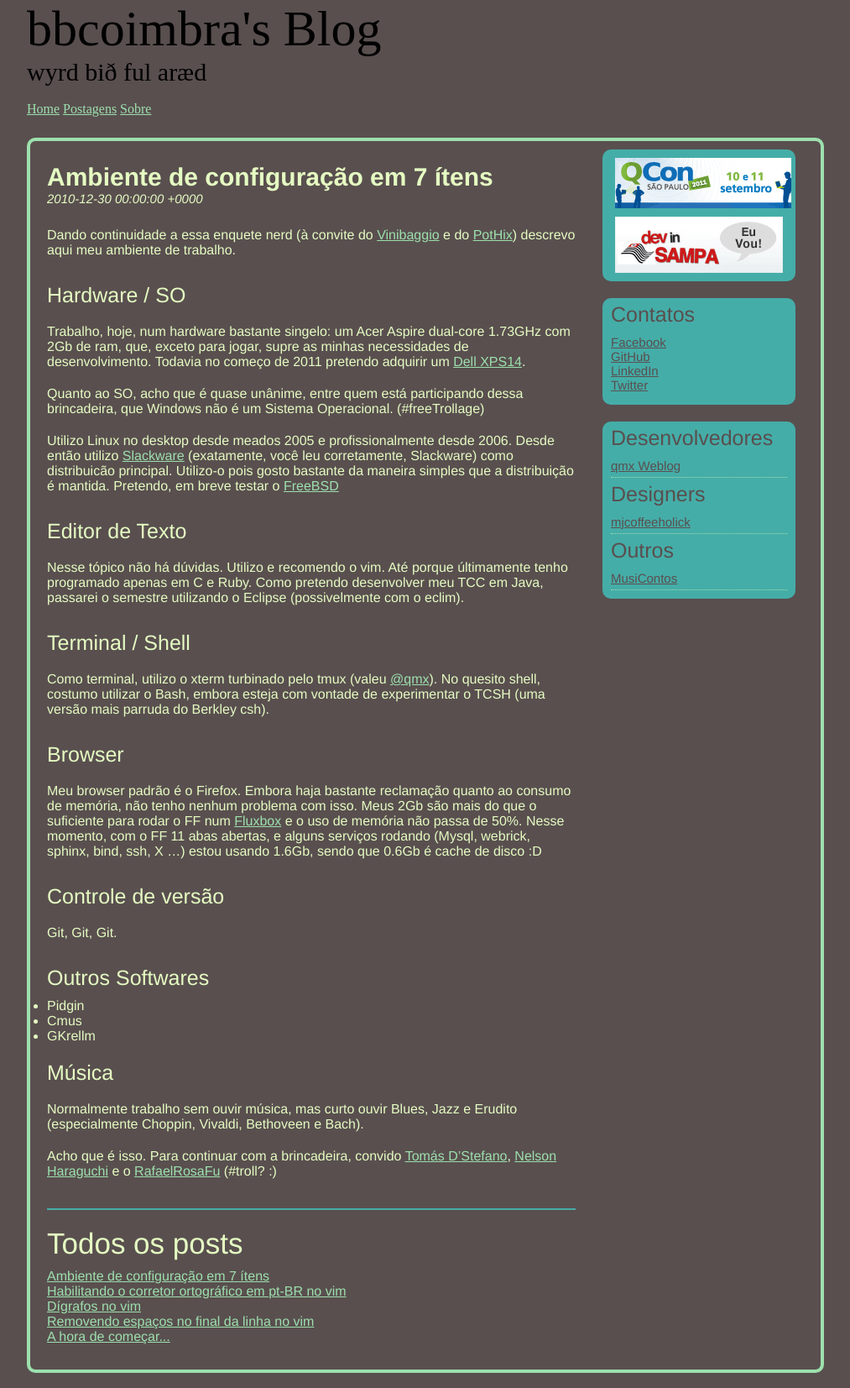
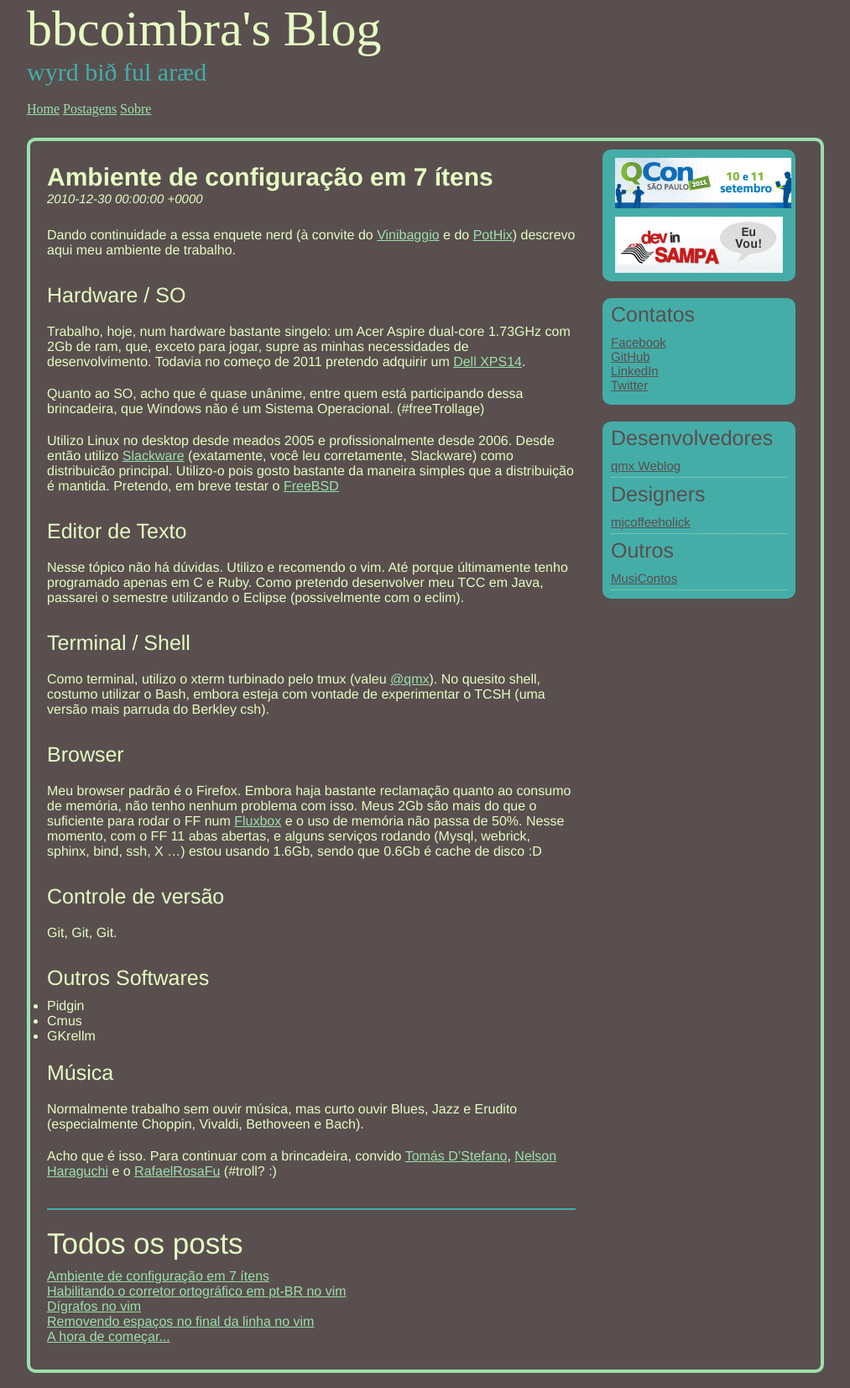
Before and after one commit to bbcoimbra/bbcoimbra.github.com, a Jekyll site: the page built from index.html, in a window 1280 px wide. Shown: the whole page at 84% size, without its empty margins (133-1146 px from the left). Built offline with Jekyll 4.4.1, drawn with Linux system fonts in a browser that asks for light colours; Markdown is read by kramdown in place of the engine named in the settings.

Commit message:
file update

```diff
--- a/stylesheets/style.css
+++ b/stylesheets/style.css
@@ -225,48 +225,48 @@ img { display: block; }
 /* line 20, ../_sass/style.scss */
 #header { -webkit-border-radius: 10px; -moz-border-radius: 10px; border-radius: 10px; margin-bottom: 20px; }
 /* line 23, ../_sass/style.scss */
-#header h1 { font-size: 60px; }
-/* line 27, ../_sass/style.scss */
+#header h1 { font-size: 60px; color: #e5fcc2; }
+/* line 28, ../_sass/style.scss */
 #header h2 { font-size: 45px; }
-/* line 31, ../_sass/style.scss */
-#header h3 { font-size: 30px; }
+/* line 32, ../_sass/style.scss */
+#header h3 { font-size: 30px; color: #45ada8; }
 
-/* line 36, ../_sass/style.scss */
+/* line 38, ../_sass/style.scss */
 .menu { margin-bottom: 25px; }
-/* line 38, ../_sass/style.scss */
+/* line 40, ../_sass/style.scss */
 .menu ul { list-style: none; }
-/* line 40, ../_sass/style.scss */
+/* line 42, ../_sass/style.scss */
 .menu ul li { display: inline; }
 
-/* line 46, ../_sass/style.scss */
+/* line 48, ../_sass/style.scss */
 #middle { -webkit-border-radius: 10px; -moz-border-radius: 10px; border-radius: 10px; border: 4px solid #9de0ad; color: #e5fcc2; font-family: helvetica, sans-serif; padding: 10px 20px; }
 
-/* line 54, ../_sass/style.scss */
+/* line 56, ../_sass/style.scss */
 .nav_all_posts { margin-bottom: 20px; }
-/* line 56, ../_sass/style.scss */
+/* line 58, ../_sass/style.scss */
 .nav_all_posts h1 { margin: 20px 0 10px 0; font-size: 35px; }
 
-/* line 62, ../_sass/style.scss */
+/* line 64, ../_sass/style.scss */
 .post { padding-bottom: 25px; border-bottom: 2px solid #45ada8; margin-bottom: 15px; }
-/* line 66, ../_sass/style.scss */
+/* line 68, ../_sass/style.scss */
 .post header { margin: 1em 0; }
-/* line 68, ../_sass/style.scss */
+/* line 70, ../_sass/style.scss */
 .post header h1 { font-weight: bold; }
-/* line 71, ../_sass/style.scss */
+/* line 73, ../_sass/style.scss */
 .post header h3 { font-size: 15px; font-style: italic; }
-/* line 76, ../_sass/style.scss */
+/* line 78, ../_sass/style.scss */
 .post h1 { font-size: 30px; }
-/* line 79, ../_sass/style.scss */
+/* line 81, ../_sass/style.scss */
 .post h2 { margin: 20px 0 10px 0; font-size: 25px; }
-/* line 83, ../_sass/style.scss */
+/* line 85, ../_sass/style.scss */
 .post p { padding: 10px 0; }
-/* line 86, ../_sass/style.scss */
+/* line 88, ../_sass/style.scss */
 .post pre { margin: 10px 0; padding: 15px 0 15px 10px; background: #eee; color: #594f4f; font-family: currier-new, monospace; }
 
-/* line 96, ../_sass/style.scss */
+/* line 98, ../_sass/style.scss */
 .nav_all_posts ul { list-style: none; }
 
-/* line 102, ../_sass/style.scss */
+/* line 104, ../_sass/style.scss */
 #banners { -webkit-border-radius: 10px; -moz-border-radius: 10px; border-radius: 10px; background: #45ada8; color: #594f4f; margin-bottom: 20px; padding: 5px 10px; font-size: 15px; }
 /* line 13, ../_sass/partials/_mixins.scss */
 #banners h1 { font-size: 25px; margin-bottom: 5px; }
@@ -274,10 +274,10 @@ img { display: block; }
 #banners ul { list-style: none; padding: 5px 0 5px 0; margin: 5px 0; }
 /* line 22, ../_sass/partials/_mixins.scss */
 #banners ul li a { color: #594f4f; }
-/* line 104, ../_sass/style.scss */
+/* line 106, ../_sass/style.scss */
 #banners .banner { width: 210px; padding: 5px; margin: 0 auto; }
 
-/* line 109, ../_sass/style.scss */
+/* line 111, ../_sass/style.scss */
 #ads { -webkit-border-radius: 10px; -moz-border-radius: 10px; border-radius: 10px; background: #45ada8; color: #594f4f; margin-bottom: 20px; padding: 5px 10px; font-size: 15px; }
 /* line 13, ../_sass/partials/_mixins.scss */
 #ads h1 { font-size: 25px; margin-bottom: 5px; }
@@ -286,7 +286,7 @@ img { display: block; }
 /* line 22, ../_sass/partials/_mixins.scss */
 #ads ul li a { color: #594f4f; }
 
-/* line 113, ../_sass/style.scss */
+/* line 115, ../_sass/style.scss */
 #contacts { -webkit-border-radius: 10px; -moz-border-radius: 10px; border-radius: 10px; background: #45ada8; color: #594f4f; margin-bottom: 20px; padding: 5px 10px; font-size: 15px; }
 /* line 13, ../_sass/partials/_mixins.scss */
 #contacts h1 { font-size: 25px; margin-bottom: 5px; }
@@ -295,7 +295,7 @@ img { display: block; }
 /* line 22, ../_sass/partials/_mixins.scss */
 #contacts ul li a { color: #594f4f; }
 
-/* line 117, ../_sass/style.scss */
+/* line 119, ../_sass/style.scss */
 #blogroll { -webkit-border-radius: 10px; -moz-border-radius: 10px; border-radius: 10px; background: #45ada8; color: #594f4f; margin-bottom: 20px; padding: 5px 10px; font-size: 15px; }
 /* line 13, ../_sass/partials/_mixins.scss */
 #blogroll h1 { font-size: 25px; margin-bottom: 5px; }
@@ -303,5 +303,5 @@ img { display: block; }
 #blogroll ul { list-style: none; padding: 5px 0 5px 0; margin: 5px 0; }
 /* line 22, ../_sass/partials/_mixins.scss */
 #blogroll ul li a { color: #594f4f; }
-/* line 119, ../_sass/style.scss */
+/* line 121, ../_sass/style.scss */
 #blogroll ul { border-bottom: 1px dotted #9de0ad; }
```
